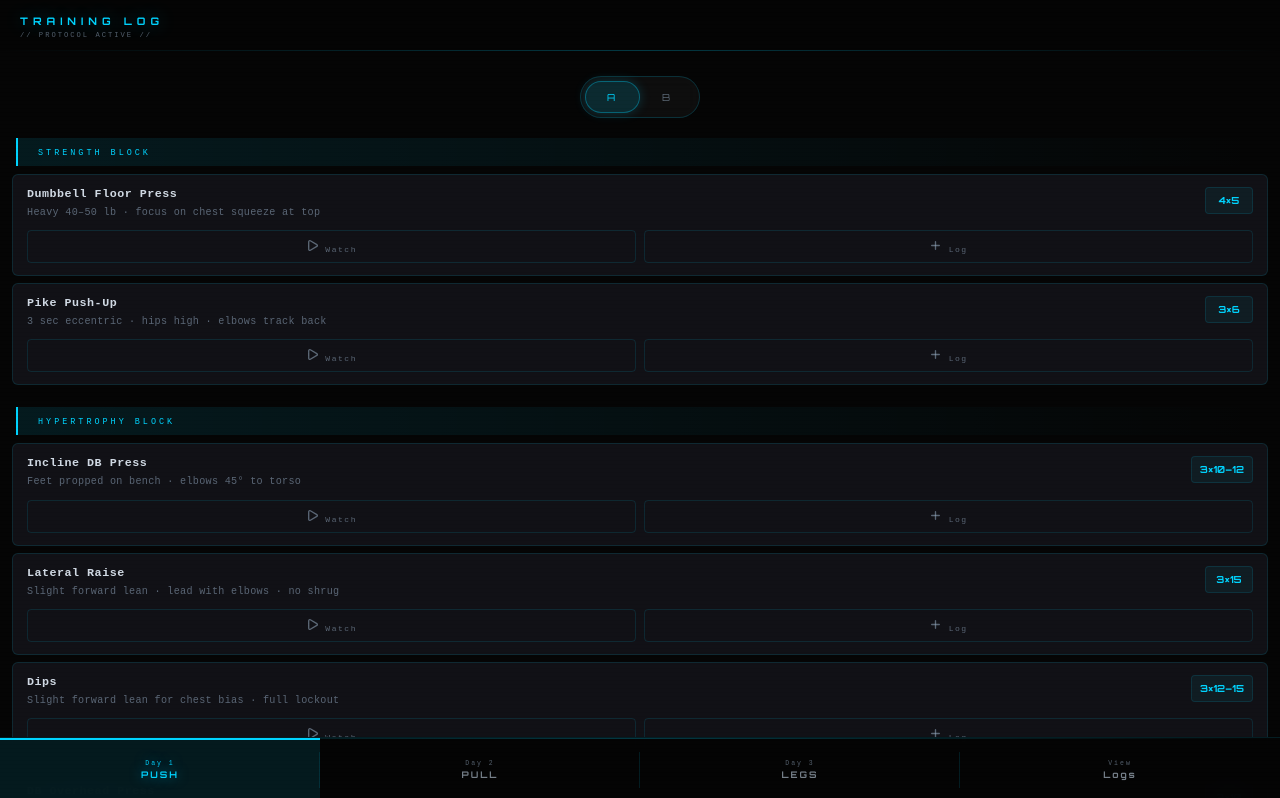
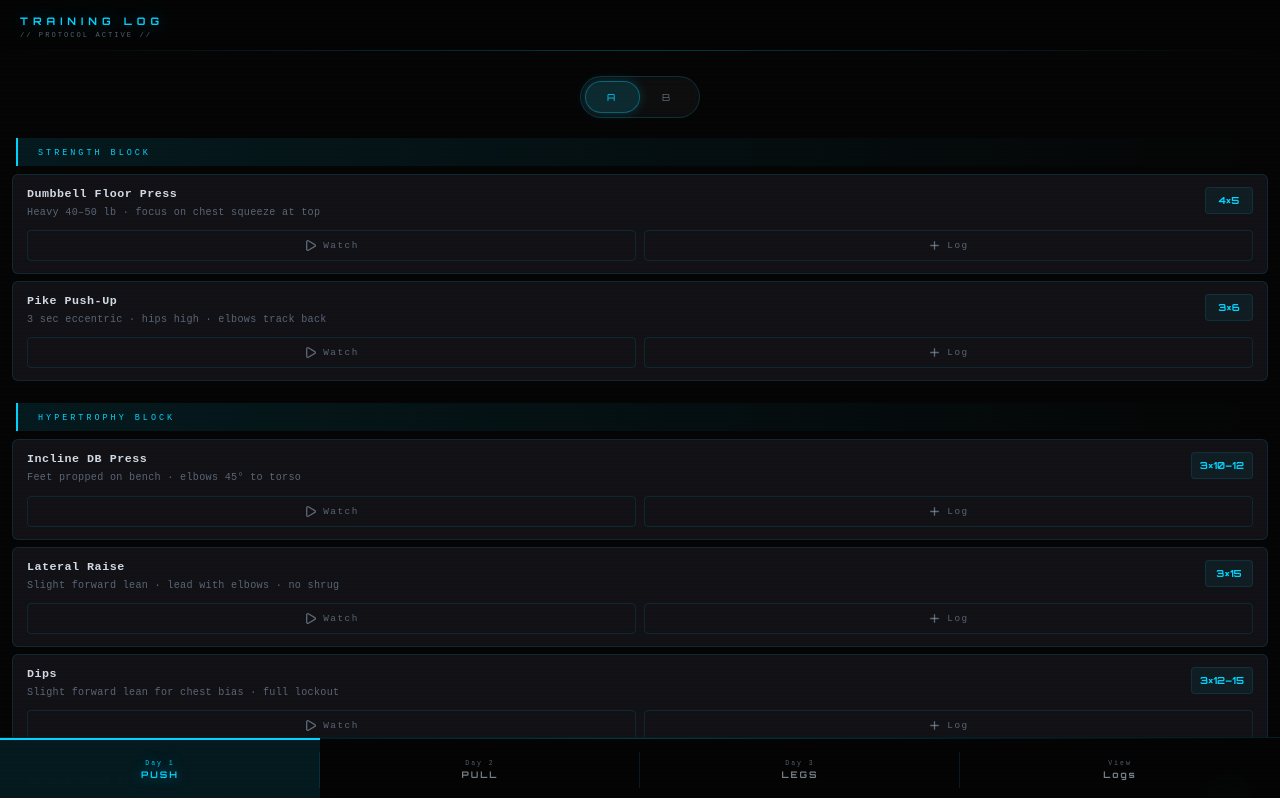
Before and after one commit to Nyarlat-hotep/workout, a React (Vite) app: page / in a window 1280 px wide. Shown: the top 798 px of the page. Built offline with nearby package versions, Linux system fonts and the light colour scheme; no server answers.

Commit message:
fix: align lucide icons with button text, bump font size slightly
Co-Authored-By: Claude Sonnet 4.6 <noreply@anthropic.com>

```diff
--- a/src/components/ExerciseCard.css
+++ b/src/components/ExerciseCard.css
@@ -60,13 +60,17 @@
 
 .exercise-btn {
   flex: 1;
+  display: flex;
+  align-items: center;
+  justify-content: center;
+  gap: 6px;
   padding: 8px 10px;
   background: transparent;
   border: 1px solid var(--border);
   border-radius: 4px;
   color: var(--text-muted);
   font-family: var(--font-mono);
-  font-size: 0.62rem;
+  font-size: 0.72rem;
   letter-spacing: 1.5px;
   cursor: pointer;
   transition: all 0.2s ease;
```
